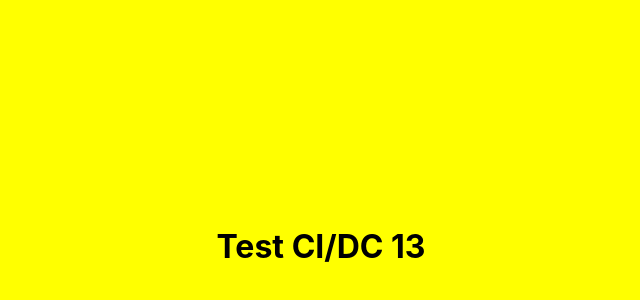
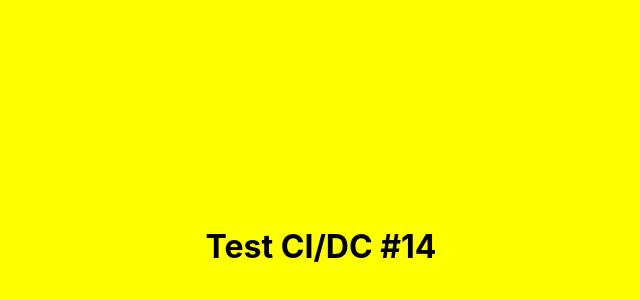
Before and after one commit to dnsamw/cicd_tr, a React (Create React App) app: page / in a window 1280 px wide. Shown: the part 154-454 px from the top of the page, without its empty margins (319-959 px from the left). Built offline with nearby package versions, Linux system fonts and the light colour scheme.

Commit message:
attempt 14

```diff
--- a/src/App.tsx
+++ b/src/App.tsx
@@ -3,7 +3,7 @@ import './App.css';
 function App() {
   return (
     <div className="App">
-      <h1>Test CI/DC 13 </h1>
+      <h1>Test CI/DC #14 </h1>
     </div>
   );
 }
```
